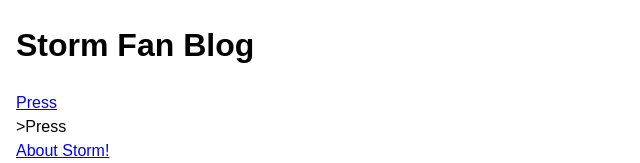
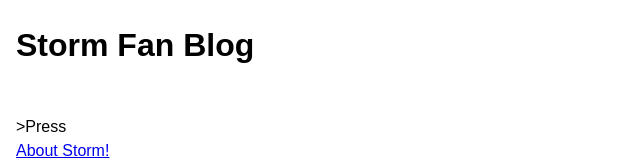
Before and after one commit to TreJpg/Hw-4-, a plain HTML site: page index.html in a window 1280 px wide. Shown: the top 163 px of the page, 0-640 px from the left. Drawn offline with Linux system fonts and the light colour scheme.

Commit message:
Update index.html

```diff
--- a/index.html
+++ b/index.html
@@ -6,7 +6,7 @@
   </head>
   <body>
       <h1 id="top">Storm Fan Blog</h1>
-    <a href="https://www.youtube.com/watch?v=_1HJsz1gKCw" target="_blank">Press</a><br>
+    <a href="https://www.youtube.com/watch?v=_1HJsz1gKCw" target="_blank"></a><br>
       >Press</a
     ><br />
     <a href="about.html">About Storm!</a><br>
```
